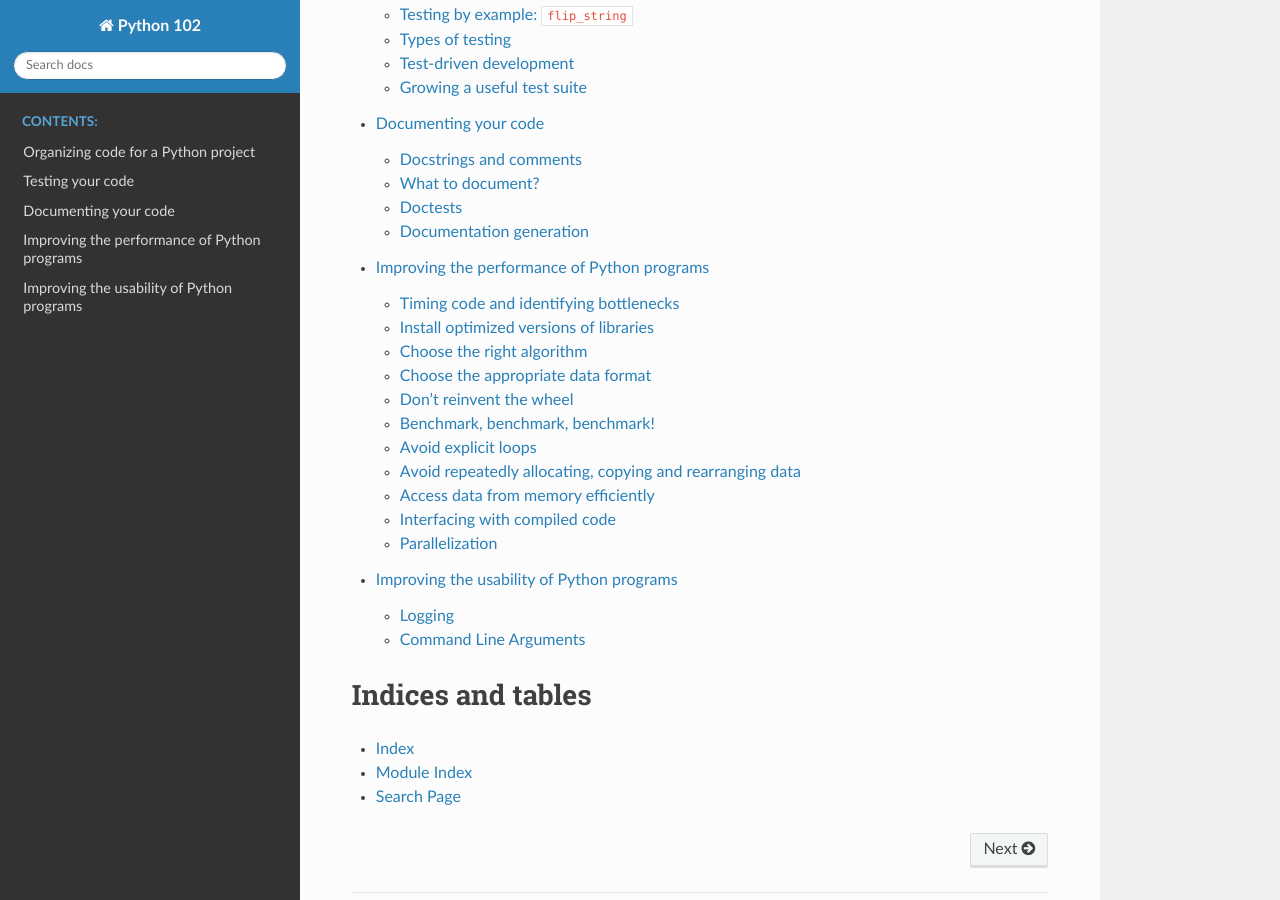
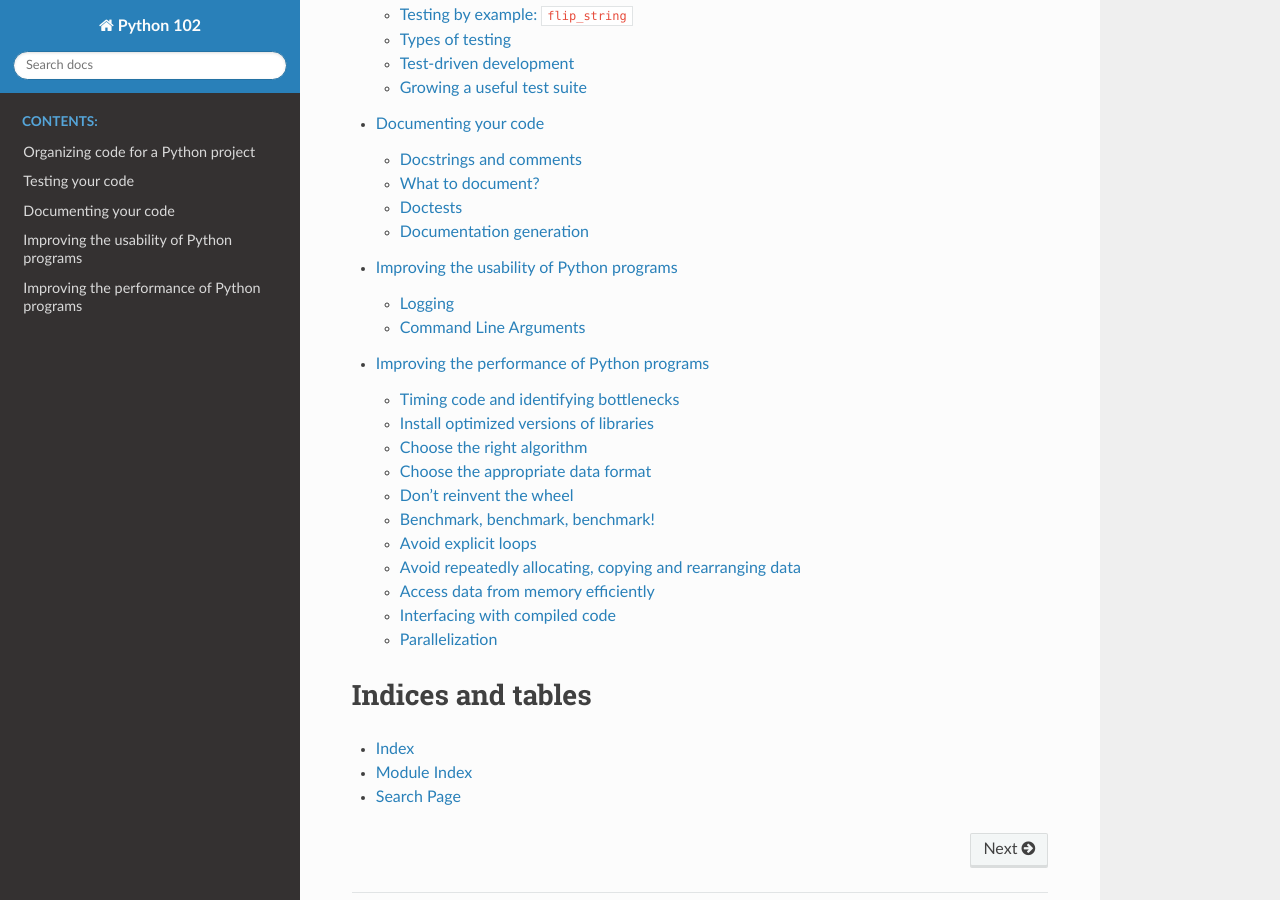
Before and after one commit to shwina/python-102, a Sphinx documentation site: the page built from docs/index.rst, in a window 1280 px wide and 900 px high, scrolled down 1335 px. Built offline with Sphinx 7.4.7 and the Read the Docs theme 2.0.0, drawn with Linux system fonts in a browser that asks for light colours.

```diff
--- a/docs/index.rst
+++ b/docs/index.rst
@@ -66,8 +66,8 @@ you will need:
    packaging
    testing
    documenting
+   usability
    performance
-   usability
 
 
 Indices and tables
```
